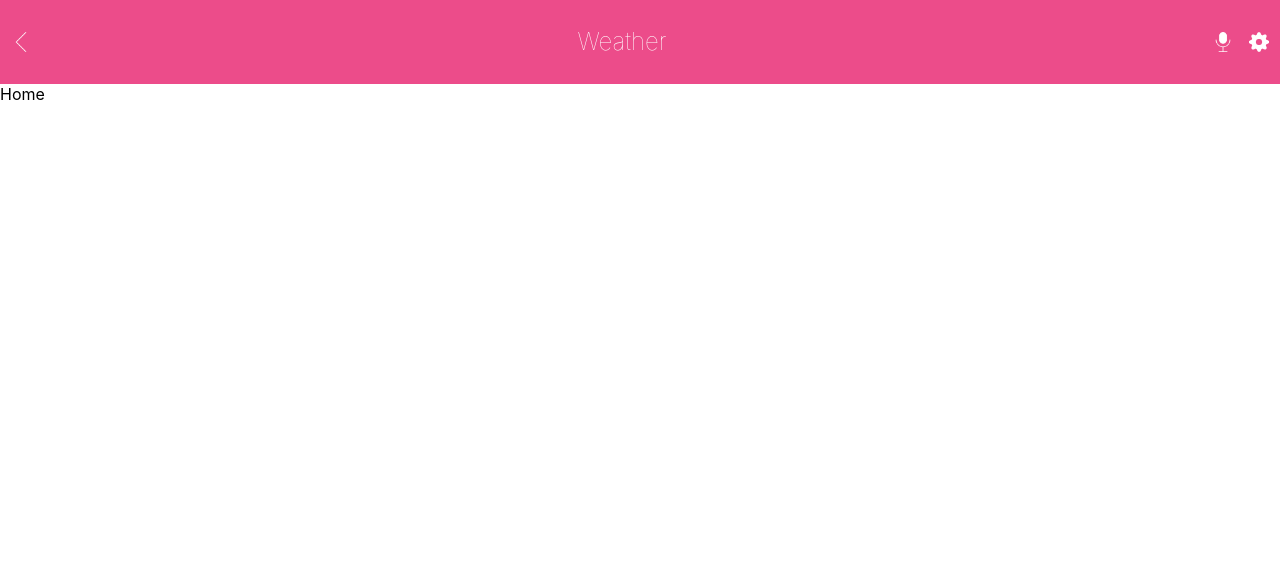
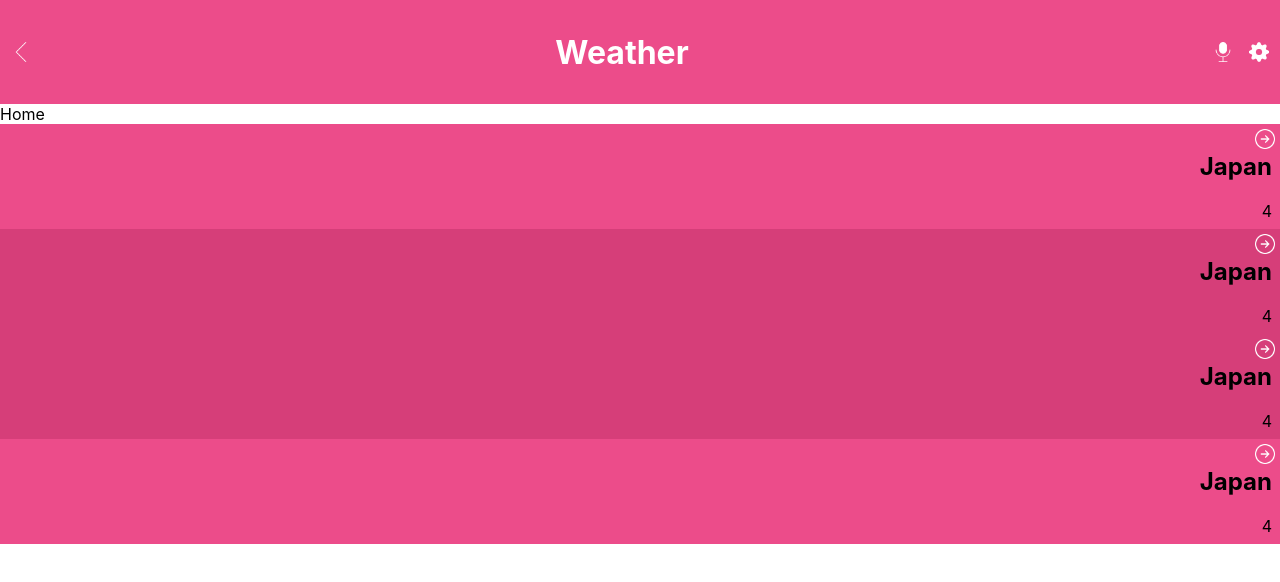
Before and after one commit to felixodette/metrics-app, a React (Create React App) app: page / in a window 1280 px wide. Shown: the top 582 px of the page. Built offline with nearby package versions, Linux system fonts and the light colour scheme.

Commit message:
Update Country.js

```diff
--- a/src/components/Country.js
+++ b/src/components/Country.js
@@ -1,3 +1,4 @@
+/* eslint-disable no-unused-vars */
 import React from 'react';
 import PropTypes from 'prop-types';
 import styles from './Country.module.css';
@@ -8,8 +9,7 @@ const Country = (props) => {
   return (
     <div className={styles.wrapper}>
       <i className={styles.right_arrow} />
-      <img src={vector} alt={ `${name} map` } />
-      <div>
+      <div className={styles.info}>
         <h2>{name}</h2>
         <span>{number}</span>
       </div>
--- a/src/components/Country.module.css
+++ b/src/components/Country.module.css
@@ -0,0 +1,38 @@
+:root {
+  --primary: #fd5092;
+  --secondary1: #ec4c8a;
+  --secondary2: #d63e79;
+}
+
+.wrapper {
+  background: var(--secondary2);
+  position: relative;
+  padding: 0.5rem;
+  display: flex;
+  justify-content: flex-end;
+}
+
+.wrapper:nth-child(3n-2) {
+  background-color: var(--secondary);
+}
+
+.info {
+  display: flex;
+  flex-direction: column;
+  align-items: flex-end;
+}
+
+.info span {
+  align-self: flex-end;
+}
+
+.right_arrow {
+  background: url(../assets/icons/right_arrow.png) no-repeat center center/cover;
+  width: 20px;
+  height: 20px;
+  display: block;
+  filter: invert(1);
+  position: absolute;
+  right: 5px;
+  top: 5px;
+}
--- a/src/components/Header.module.css
+++ b/src/components/Header.module.css
@@ -13,7 +13,7 @@ header {
   align-items: center;
 }
 
-header h1 {
+header h3 {
   font-weight: 100;
   font-size: 1.5rem;
 }
--- a/src/pages/Home.js
+++ b/src/pages/Home.js
@@ -1,10 +1,20 @@
 import React from 'react';
 import Header from '../components/Header';
+import Country from '../components/Country';
+import jp from '../data/maps/jp.png';
 
 const Home = () => (
   <>
     <Header heading="Weather" />
-    <div>Home</div>
+    <section>
+      <div>Home</div>
+      <div className="countries">
+        <Country number={4} name="Japan" vector={jp} />
+        <Country number={4} name="Japan" vector={jp} />
+        <Country number={4} name="Japan" vector={jp} />
+        <Country number={4} name="Japan" vector={jp} />
+      </div>
+    </section>
   </>
 );
 
```
Also changed, not shown: src/assets/icons/right_arrow.png (added), src/data/maps/jp.png (added).
